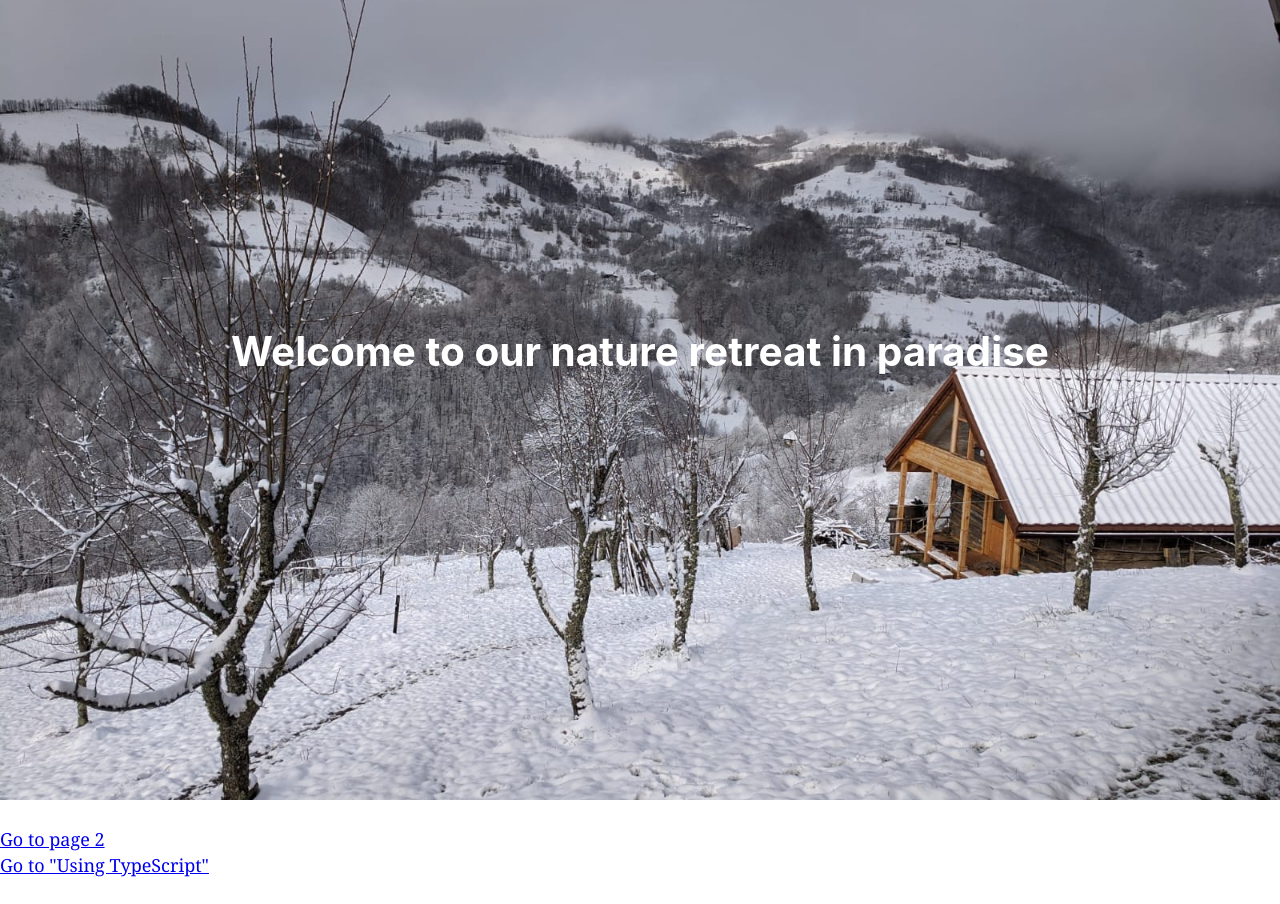
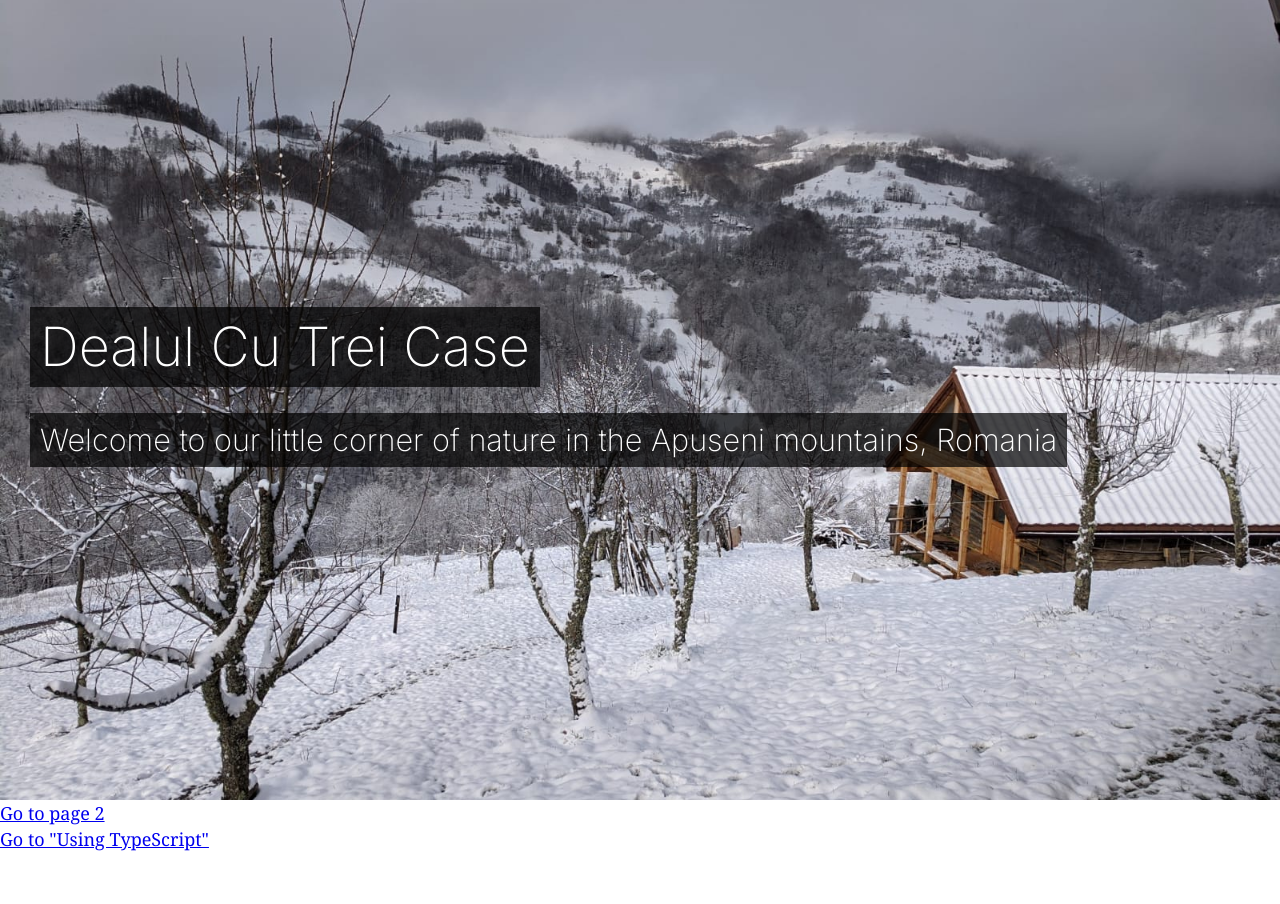
Before and after one commit to alexflorisca/dealul-cu-trei-case, a Gatsby site: page / in a window 1280 px wide. After the commit the page ends 878 px from the top, so only its background shows below. Built offline with nearby package versions, Linux system fonts and the light colour scheme; Gatsby itself is replaced by a stand-in of ours.

Commit message:
OVerlay with image

```diff
--- a/src/components/hero.js
+++ b/src/components/hero.js
@@ -2,21 +2,39 @@ import * as React from "react"
 import { StaticImage } from "gatsby-plugin-image"
 
 const container = {
-	position: 'relative'
+	display: 'grid'
 };
 
+const textContainer = {
+	gridArea: "1/1",
+  position: "relative",
+  placeItems: "center start",
+  display: "grid",
+	paddingLeft: '30px',
+	alignSelf: 'center'
+}
+
 const h1 = {
-	position: 'absolute',
-  top: '40%',
-  left: '15%',
-  zIndex: 1,
+	color: 'white',
+	fontFamily: 'Inter, ui-sans-serif, system-ui, -apple-system',
+	fontWeight: 200,
+	fontSize: '3em',
+	background: 'rgba(0,0,0,0.7)',
+	padding: '10px'
+}
+
+const h2= {
   color: 'white',
-  width: '70%',
-  textAlign: 'center',
+	fontFamily: 'Inter, ui-sans-serif, system-ui, -apple-system',
+	fontWeight: 200,
+	fontSize: '1.7em',
+	background: 'rgba(0,0,0,0.7)',
+	padding: '10px'
 }
 
 const img = {
-	marginBottom: `1.45rem`,
+	gridArea: '1/1',
+	maxHeight: '100vh',
 	height: `100vh`
 }
 
@@ -25,15 +43,18 @@ const img = {
 const Hero = () => {
  return (
 	<div style={container}>
-		<h1 style={h1}>Welcome to our nature retreat in paradise</h1>
 		<StaticImage
 			src="../images/barn-in-winter.jpg"
-			loading="eager"
-			objectFit="cover"
+			layout="fullWidth"
 			formats={["auto", "webp", "avif"]}
-			alt="Welcome to paradise"
+			alt=""
 			style={img}
 		/>
+		<div style={textContainer}>
+			<h1 style={h1}>Dealul Cu Trei Case</h1>
+			<h2 style={h2}>Welcome to our little corner of nature in the Apuseni mountains, Romania</h2>
+
+		</div>
 	</div>
  )
 }
--- a/src/components/seo.js
+++ b/src/components/seo.js
@@ -68,9 +68,11 @@ function Seo({ description, lang, meta, title }) {
           name: `twitter:description`,
           content: metaDescription,
         },
-      ].concat(meta)}
-    />
-  )
+      ].concat(meta)}>
+      <link rel="preconnect" href="https://fonts.googleapis.com" />
+      <link rel="preconnect" href="https://fonts.gstatic.com" crossOrigin />
+      <link href="https://fonts.googleapis.com/css2?family=Inter:wght@100;200&display=swap" rel="stylesheet" />
+    </Helmet>  )
 }
 
 Seo.defaultProps = {
```
